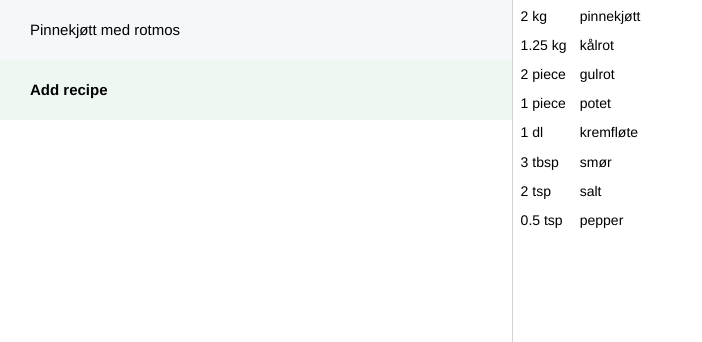
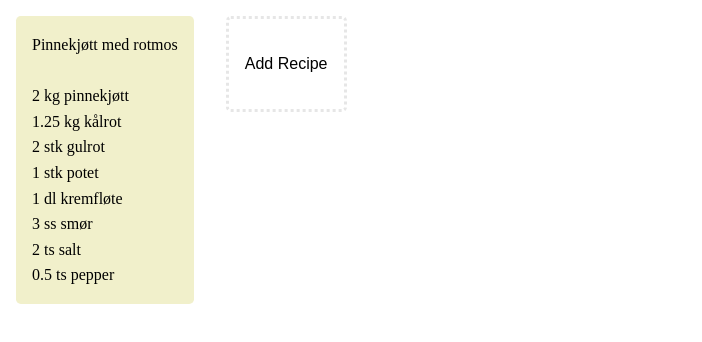
Before and after one commit to heralden/fcc_recipe-box, a React (Create React App) app: page / in a window 1280 px wide. Shown: the top 342 px of the page, without its empty margins (0-702 px from the left). Built offline with nearby package versions, Linux system fonts and the light colour scheme; the HTML template or start-up script is replaced by a standard one.

Commit message:
Redesign app

```diff
--- a/src/App.css
+++ b/src/App.css
@@ -1,8 +1,27 @@
 .App {
-  margin: 0 auto;
-  min-width: 60em;
-  max-width: 150em;
-  text-align: center;
+  display: flex;
+  flex-wrap: wrap;
+  align-content: flex-start;
+  align-items: flex-start;
+  padding: 0;
+  margin: 0;
   width: 100%;
   height: 100%;
 }
+
+.App > div {
+  background-color: hsl(59, 57%, 87%);
+  padding: 0 1em 0 1em;
+  margin: 1em;
+  border-radius: 0.3em;
+}
+
+.App > button {
+  background-color: white;
+  height: 6em;
+  padding: 1em;
+  margin: 1em;
+  border: 0.2em dotted hsl(0, 0%, 90%);
+  border-radius: 0.3em;
+  font-size: 1em;
+}
--- a/src/App.js
+++ b/src/App.js
@@ -1,8 +1,7 @@
 import React, { Component } from 'react';
 import './App.css';
-import RecipeIndex from './RecipeIndex';
-import RecipeView from './RecipeView';
 import { sample } from './data';
+import Recipe from './Recipe';
 
 class App extends Component {
   constructor(props) {
@@ -17,17 +16,11 @@ class App extends Component {
     return (
       <div className="App">
 
-        <RecipeIndex
-          names={this.state.recipes.map(
-            e => e.name
-          )}
-        />
+        {this.state.recipes.map((e, i) =>
+          <Recipe {...e} />
+        )}
 
-        <RecipeView
-          recipe={this.state.recipes.filter(
-            e => e.id === this.state.current
-          )[0]}
-        />
+        <button>Add Recipe</button>
 
       </div>
     );
--- /dev/null
+++ b/src/Recipe.css
@@ -0,0 +1,4 @@
+p {
+  white-space: pre-line;
+  line-height: 1.6em;
+}
--- /dev/null
+++ b/src/Recipe.js
@@ -0,0 +1,10 @@
+import React from 'react';
+import './Recipe.css';
+
+const Recipe = ({ content }) => (
+  <div>
+    <p>{content}</p>
+  </div>
+);
+
+export default Recipe;
--- a/src/RecipeIndex.css
+++ /dev/null
@@ -1,31 +0,0 @@
-.Recipe-index {
-  width: 40%;
-  float: left;
-}
-
-ul {
-  list-style: none;
-  margin: 0;
-  padding: 0;
-}
-
-li {
-  width: calc(100% - 2em);
-  height: 4em;
-  background-color: hsl(210, 25%, 97%);
-  font-size: 1.5em;
-  line-height: 4em;
-  text-align: left;
-  float: left;
-  display: block;
-  padding-left: 2em;
-}
-
-li::first-letter {
-  text-transform: uppercase;
-}
-
-.Add-recipe {
-  background-color: hsl(150, 35%, 95%);
-  font-weight: bold;
-}
--- a/src/RecipeIndex.js
+++ /dev/null
@@ -1,33 +0,0 @@
-import React from 'react';
-import './RecipeIndex.css';
-
-const RecipeIndex = ({ names }) => (
-  <div className="Recipe-index">
-
-    <ul>
-      {names.map((e, i) =>
-        <RecipeItem
-          name={e}
-          key={i}
-        />
-      )}
-
-      <AddRecipe />
-    </ul>
-
-  </div>
-);
-
-const RecipeItem = ({ name }) => (
-  <li>
-    {name}
-  </li>
-);
-
-const AddRecipe = (props) => (
-  <li className="Add-recipe">
-    Add recipe
-  </li>
-);
-
-export default RecipeIndex;
--- a/src/RecipeView.css
+++ /dev/null
@@ -1,13 +0,0 @@
-.Recipe-view {
-  width: 60%;
-  height: 100%;
-  float: right;
-  border-left: 0.1em solid lightgray;
-  box-sizing: border-box;
-  font-size: 1.4em;
-  text-align: left;
-}
-
-tbody tr td {
-  padding: 0.4em;
-}
--- a/src/RecipeView.js
+++ /dev/null
@@ -1,30 +0,0 @@
-import React from 'react';
-import './RecipeView.css';
-
-const RecipeView = ({ recipe }) => (
-  <div className="Recipe-view">
-    <table>
-      <tbody>
-        {recipe.ingredients.map((e, i) =>
-          <IngredientItem
-            name={e.name}
-            amount={e.amount}
-            metric={e.metric}
-            key={i}
-          />
-        )}
-      </tbody>
-    </table>
-  </div>
-);
-
-const IngredientItem = ({ name, amount, metric }) => (
-  <tr>
-    <td className="Metric">
-      {amount} {metric}
-    </td>
-    <td>{name}</td>
-  </tr>
-);
-
-export default RecipeView;
--- a/src/data.js
+++ b/src/data.js
@@ -1,17 +1,16 @@
 export const sample = [
   {
     id: 0,
-    name: "pinnekjøtt med rotmos",
-    portions: 5,
-    ingredients: [
-      { name: "pinnekjøtt", amount: 2, metric: "kg" },
-      { name: "kålrot", amount: 1.25, metric: "kg" },
-      { name: "gulrot", amount: 2, metric: "piece" },
-      { name: "potet", amount: 1, metric: "piece" },
-      { name: "kremfløte", amount: 1, metric: "dl" },
-      { name: "smør", amount: 3, metric: "tbsp" },
-      { name: "salt", amount: 2, metric: "tsp" },
-      { name: "pepper", amount: 0.5, metric: "tsp" }
-    ]
+    content: `Pinnekjøtt med rotmos
+
+      2 kg pinnekjøtt
+      1.25 kg kålrot
+      2 stk gulrot
+      1 stk potet
+      1 dl kremfløte
+      3 ss smør
+      2 ts salt
+      0.5 ts pepper
+    `
   }
 ];
--- a/src/index.css
+++ b/src/index.css
@@ -1,8 +1,7 @@
 body {
   margin: 0;
   padding: 0;
-  font-family: Helvetica, sans-serif;
-  font-size: 10px;
+  font-family: serif;
 }
 
 #root {
```
